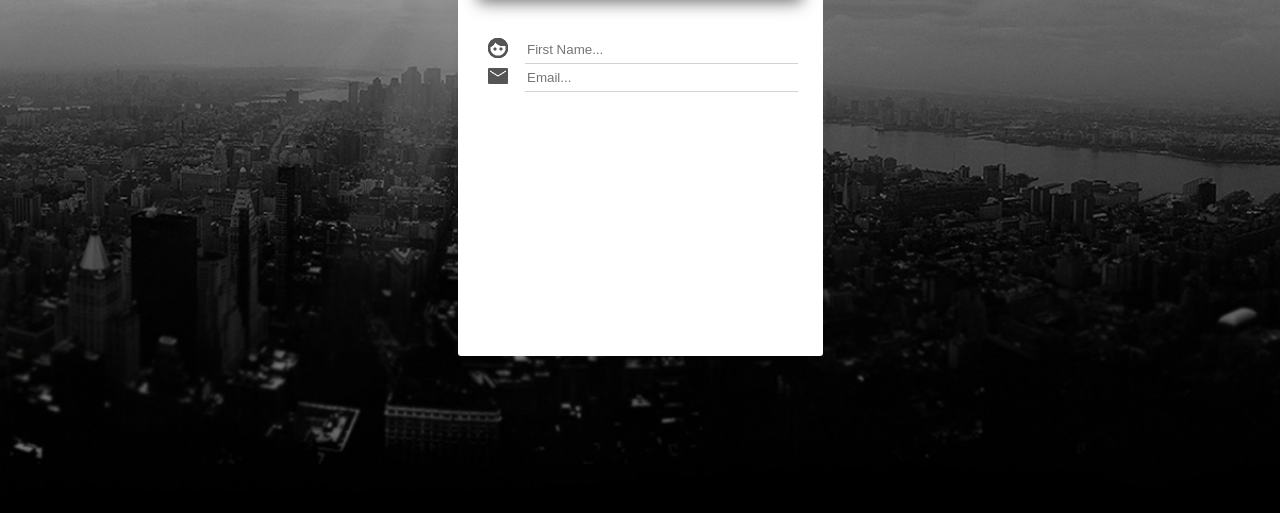
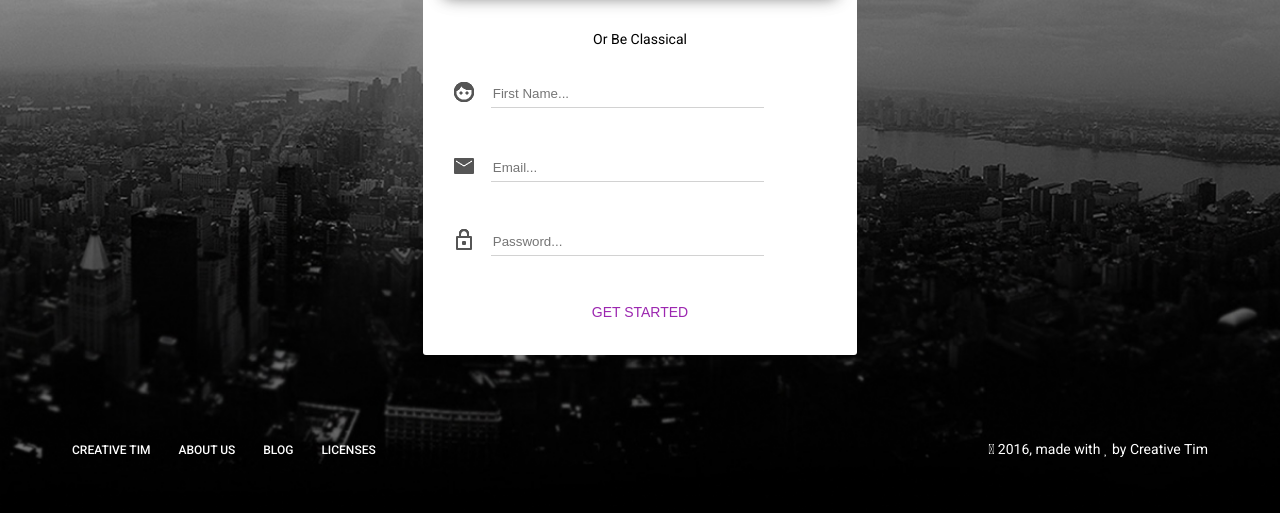
Before and after one commit to Irina640/Landing-page, a plain HTML site: page index.html in a window 1280 px wide. Shown: the part 287-800 px from the top of the page. Drawn offline with Linux system fonts and the light colour scheme.

Commit message:
added footer

```diff
--- a/index.html
+++ b/index.html
@@ -52,16 +52,32 @@
                     </a>
                 </div>
             </div>
+            <h3>Or Be Classical</h3>
             <form action="">
                 <div class="first-name">
-                    <input type="text" placeholder="First Name...">
+                    <input type="text" name="name" placeholder="First Name...">
                 </div>
                 <div class="email">
-                    <input type="text" placeholder="Email...">
+                    <input type="text" name="email" placeholder="Email...">
+                </div>
+                <div class="password">
+                    <input type="text" name="password" placeholder="Password...">
+                </div>
+                <div class="button-get-started">
+                    <input type="submit" value="GET STARTED">
                 </div>
             </form>
+
         </div>
     </main>
-
+    <footer>
+        <div class="footer-nav">
+            <a href="#">CREATIVE TIM</a>
+            <a href="#">ABOUT US</a>
+            <a href="#">BLOG</a>
+            <a href="#">LICENSES</a>
+        </div>
+        <p class="footer-inform"> 2016, made with  by Creative Tim</p>
+    </footer>
 </body>
 </html>
--- a/style.css
+++ b/style.css
@@ -1,6 +1,6 @@
 body {
     font-family: 'Roboto', sans-serif;
-    background: url(/image.png/BG.png);
+    background: url(image.png/BG.png);
     background-size: cover;
     background-repeat: no-repeat;
     min-height: 100vh;
@@ -12,7 +12,7 @@ body {
     padding: 23px 24px;
     display: flex;
     justify-content: space-between;
-    /* align-items: center; */
+    align-items: center;
     margin: auto;
   }
   .header-logo{
@@ -23,13 +23,13 @@ body {
   }
 
   .header-nav {
-   background-color: #AB47BC;
-   /* display: flex; */
+   /* background-color: #AB47BC; */
+   display: flex;
+  }
 
-  }
   .header-nav a {
-    /* display: flex; */
-    /* align-items: center; */
+    display: flex;
+    align-items: center;
     font-weight: 400;
     font-size: 12px;
     line-height: 23px;
@@ -89,24 +89,37 @@ body {
   margin: 0 19px;
   }
 
+  h3 {
+    text-align: center;
+    font-size: 14px;
+    font-weight: 400;
+    line-height: 16.41px;
+    color: #000000;
+    margin: 0px 0px 33px 0px ;
+  }
+
   form {
     padding: 0 4px;
   }
 
   .first-name,
-  .email {
+  .email,
+  .password {
   /*ikonka poseredine input  */
   display: flex;
+  margin-bottom: 46px;
 
   }
 .first-name input,
-.email input {
+.email input,
+.password input {
   width: 269px;
   border: 0;
   border-bottom: 1px solid #d2d2d2;
 }
 .first-name input:focus,
-.email input:focus  {
+.email input:focus,
+.password input:focus {
   outline: none;
   border-bottom-color:  #7B1FA2;
   transition: border-bottom-color 1s;
@@ -119,9 +132,68 @@ body {
 
 }
 .email::before {
-  content: url("image.png/latter.png");
+  content: url("image.png/letter.png");
   margin-right: 15px;
   margin-left: 4px;
+}
+
+.password::before {
+  content: url("image.png/lock.png");
+  margin-right: 15px;
+  margin-left: 4px;
+}
+
+/* .button-get-started  { */
+  /* text-align: center; */
+  /* margin-top: 33px; */
+  /* } */
+
+.button-get-started input {
+  font-size: 14px;
+  font-weight: 400;
+  line-height: 16.41px;
+  color: #9C27B0;
+  background-color: transparent;
+  border: 0;
+  margin: 0px 138px 33px 138px ;
+}
+.button-get-started input:focus {
+  outline: none;
+  color: grey ;
+  /* color:  #d2d2d2; */
+  /* background-color: #d2d2d2; */
+}
+footer {
+    /* background: #d2d2d2; */
+    max-width: 1136px;
+    padding: 72px 24px 33px 24px;
+    display: flex;
+    justify-content: space-between;
+    align-items: center;
+    margin: auto;
+
+}
+.footer-nav {
+  /* background: grey; */
+}
+
+.footer-nav a {
+  /* background: #AB47BC; */
+  font-weight: 500;
+  font-size: 12px;
+  line-height: 14.06px;
+  text-decoration: none;
+  color: #FFFFFF;
+  padding-right: 24px;
+}
+
+
+.footer-inform {
+  /* background: #76647e; */
+  font-weight: 400;
+  font-size: 14px;
+  line-height: 16px;
+  color: #FFFFFF;
 }
 
 @media only screen and (max-width: 786px) {
```
Also changed, not shown: image.png/letter.png (renamed from image.png/latter.png), image.png/lock.png (added). Lines whose indentation alone changed are shown as unchanged.
